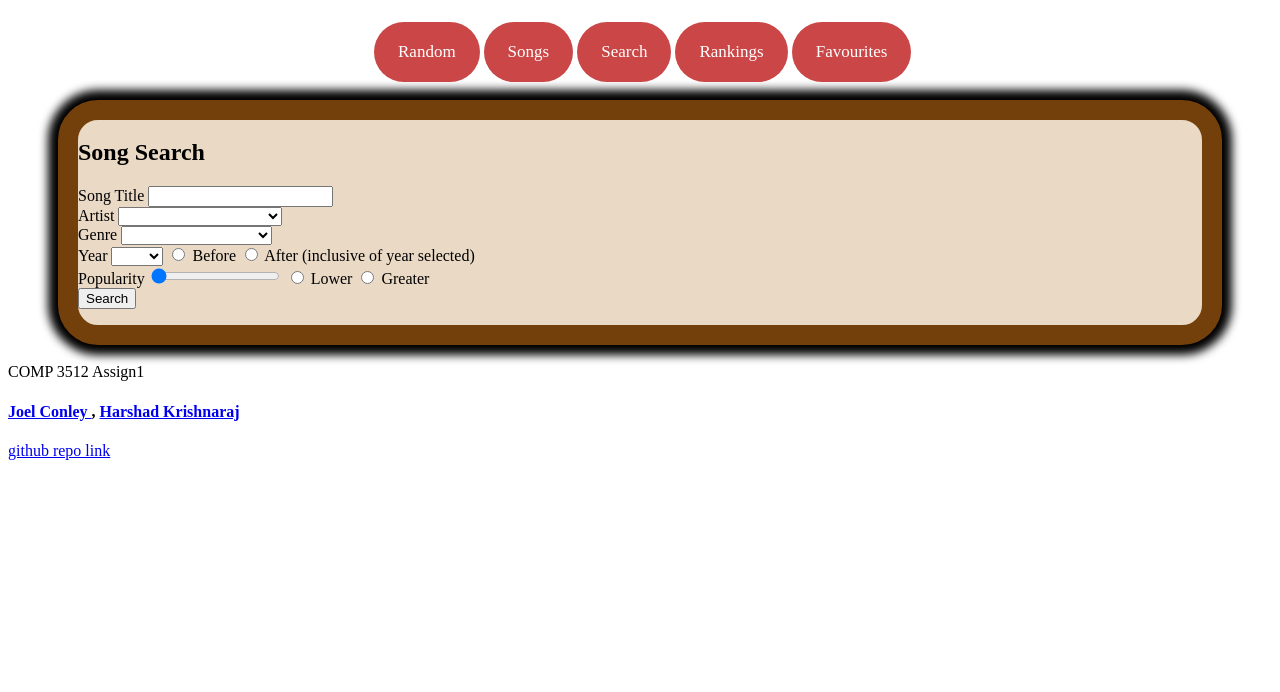
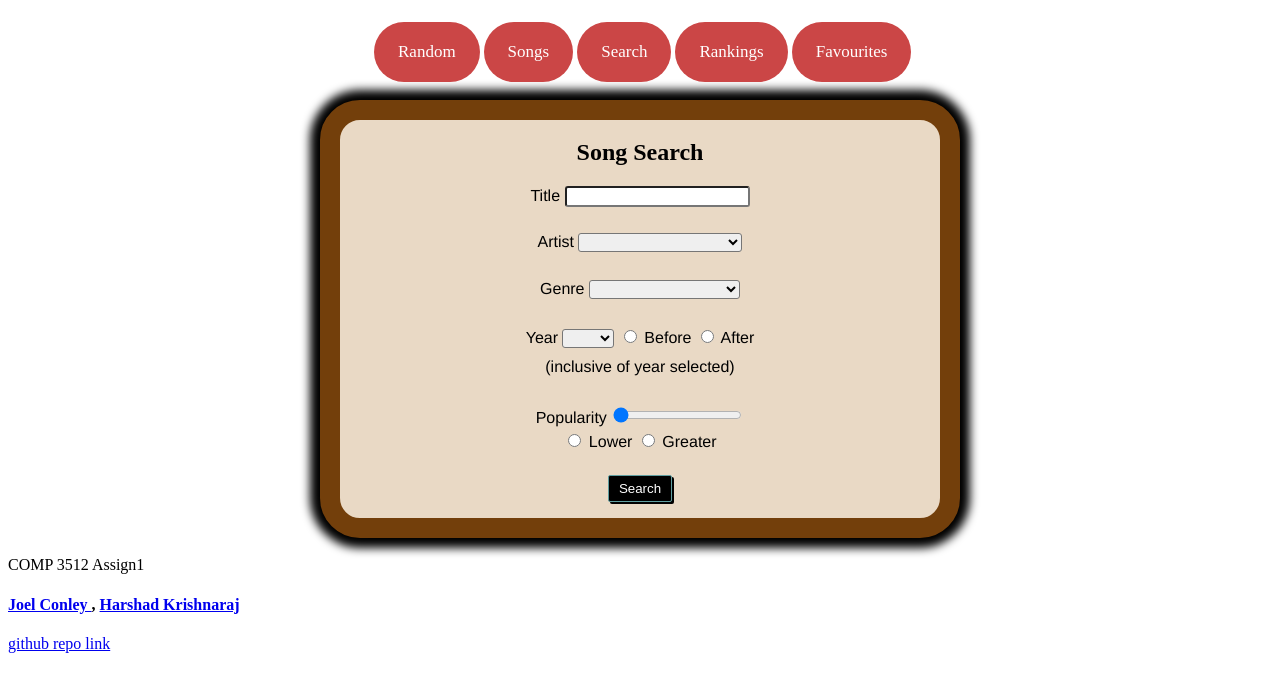
Before and after one commit to Geordous-Huxwell/single-page-songs-app, a PHP site: page /search.php in a window 1280 px wide. Shown: the part 65-757 px from the top of the page. Run offline with PHP 8.4, Linux system fonts and the light colour scheme; data comes from the database, SQL or seed files in the repository.

Commit message:
styling for search page

```diff
--- a/jconl266/search.php
+++ b/jconl266/search.php
@@ -2,34 +2,95 @@
 require_once './main.php';
 // echo json_encode($artistDB);
 ?>
+<style>
+    h2 {
+        width: fit-content;
+        margin-left: auto;
+        margin-right: auto;
+    }
+
+    .search-box {
+        display: grid;
+        grid-template-columns: 1fr;
+        grid-template-rows: 1fr 1fr 1fr 2fr 2fr 1fr;
+        grid-row-gap: 20px;
+        justify-items: center;
+        width: fit-content;
+        /* border: 1px black solid; */
+    }
+    .row{
+        /* border: 1px green solid; */
+        font-family: helvetica;
+    }
+    span {
+        display: flex;
+        margin-top: 10px;
+        /* border: 1px blue solid; */
+        justify-content: center;
+    }
+
+    #search-article {
+        width: 600px;
+        margin: auto;
+        display: grid;
+        grid-template-columns: 1fr;
+        grid-template-rows: 0.2fr 1fr;
+        justify-items: center;
+    }
+
+    input, select {
+        border-radius: 3px;
+    }
+
+    .pop-row {
+        /* border: red 1px solid; */
+        margin: 4px 0px;
+        text-align: center;
+    }
+
+    button {
+        color: white;
+        background-color: black;
+        padding: 5px 10px;
+        border: 1px cadetblue solid;
+        border-radius: 2px;
+        box-shadow: 2px 2px black;
+    }
+
+    button:active {
+        transform: translate(1px, 1px);
+        box-shadow: none;
+    }
+
+</style>
 <body>
     <?=generateHeader()?>
-        <article>
-            <h2 class="search-box">Song Search</h2>
+        <article id="search-article">
+            <h2>Song Search</h2>
             <form action="./results.php" method="get">
-            <div class=row>
-                <div class="column">
-                    <label for="title">Song Title</label>
+            <div class=search-box>
+                <div class="row">
+                    <label for="title">Title</label>
                     <input list="songs" name="title" id="title">
                     <datalist id="songs">
                     <?php generateTitles($songDB->getAll()); ?>
                     </datalist>
                 </div>
-                <div class="column">
+                <div class="row">
                     <label for="artist">Artist</label>
                     <select name="artist" id="artists">
                         <option value="none" selected disabled hidden></option>
                         <?php generateArtists($artistDB->getAll()); ?>
                     </select>
                 </div>
-                <div class="column">
+                <div class="row">
                     <label for="genre">Genre</label>
                     <select name="genre" id="genres">
                         <option value="none" selected disabled hidden></option>
                         <?php generateGenres($genreDB->getAll()); ?>
                     </select>
                 </div>
-                <div class="column">
+                <div class="row">
                     <label for="year">Year</label>
                     <select name="year" id="year">
                         <option value="none" selected disabled hidden></option>
@@ -43,15 +104,19 @@ require_once './main.php';
                     <input type="radio" id="after" name="yearOperator" value="after">
                     <label for="after">After</label> <span>(inclusive of year selected)</span>
                 </div>
-                <div class="column">
+                <div class="row pop-column">
+                    <div class="pop-row">
                         <label for="popularity">Popularity</label>
                         <input type="range" id="popularity" name="popularity" min="0" max="100" value="0">
+                    </div>
+                    <div class="pop-row">
                         <input type="radio" id="lower" name="popOperator" value="lower">
                         <label for="before">Lower</label>
                         <input type="radio" id="greater" name="popOperator" value="greater">
                         <label for="after">Greater</label>
                     </div>
-                <div class="column">
+                </div>
+                <div class="row">
                     <button type="submit">Search</button>
                 </div>
             </div>
```
Also changed, not shown: jconl266/results.php (+10 -1 lines). Lines whose indentation alone changed are shown as unchanged.
